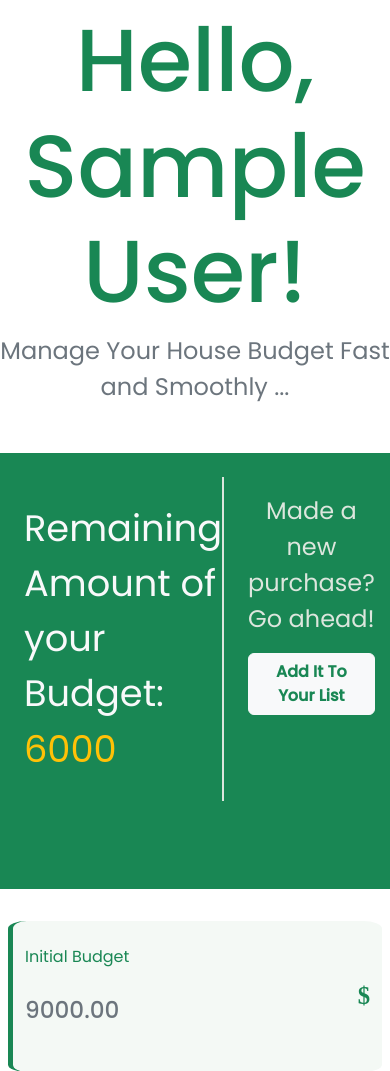
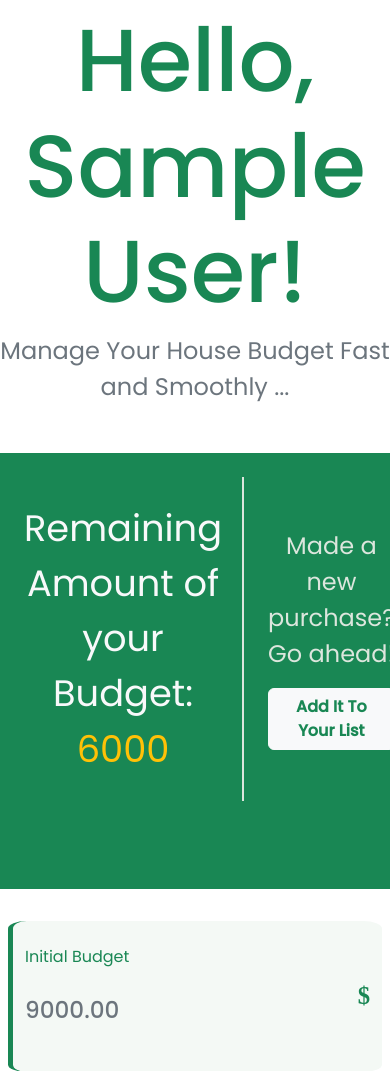
Before and after one commit to MariamAtef226/House-Wallet, a PHP site: page / in a window 390 px wide. Shown: the part 96-1167 px from the top of the page. Run offline with PHP 8.4, Linux system fonts and the light colour scheme; the visitor is signed in with stand-in values (Sample User, id 1); data comes from the database, SQL or seed files in the repository; some libraries are stand-ins or nearby versions; some web fonts are replaced.

Commit message:
adjusted mobile view in home page

```diff
--- a/css/style.css
+++ b/css/style.css
@@ -132,5 +132,12 @@ body {
         display:block !important;
         background-color: var(--lightest-green);
     }
+    .overview .remaining{
+      text-align:center;
+      padding-right:20px;
+    }
+    .add-caption{
+      align-items: center;
+    }
 
 }
--- a/index.php
+++ b/index.php
@@ -69,9 +69,9 @@ $place = 'index';
             </div>
 
             <!-- remaining budget box - to be retrieved from database -->
-            <div class="curr-budget p-4 mt-5  <?= $alert == 0 ? 'bg-success' : 'bg-danger' ?> text-light">
+            <div class="curr-budget p-4 mt-5 <?= $alert == 0 ? 'bg-success' : 'bg-danger' ?> text-light">
                 <div class="d-flex justify-content-evenly">
-                    <div style="font-size:2.3rem;" class="pt-4 pb-4">
+                    <div style="font-size:2.3rem;" class="pt-4 pb-4 remaining">
                         <div>Remaining Amount of your Budget: </div>
                         <div class="text-warning"><?= $current ?></div>
 
@@ -79,7 +79,7 @@ $place = 'index';
 
                     <div class="vertical-bar-grey"></diV>
 
-                    <div class="ps-4 pt-3 pb-3 add-caption text-center" style="font-size:1.5rem;">
+                    <div class="ps-4 pt-3 pb-3 add-caption text-center d-flex d-md-block flex-column justify-content-center" style="font-size:1.5rem;">
                         Made a new purchase? <br> Go ahead!<br>
                         <button type="button" class="btn btn-light text-success mt-3 fw-bold" data-bs-toggle="modal" data-bs-target="#exampleModal2">Add It To Your List</button>
                     </div>
@@ -106,14 +106,14 @@ $place = 'index';
                                 <div class="row mb-4">
                                     <div>
                                         <label class="form-label">Item</label>
-                                        <input type="text" class="form-control" id="item" name="item">
+                                        <input type="text" class="form-control" id="item" name="item" placeholder="Enter items label here...">
                                     </div>
                                 </diV>
 
                                 <div class="row mb-4">
                                     <div>
                                         <label class="form-label">Price</label>
-                                        <input type="text" class="form-control" id="price" name="price">
+                                        <input type="text" class="form-control" id="price" name="price" placeholder="Enter a numeric value for the price...">
                                     </div>
                                 </div>
 
@@ -123,6 +123,7 @@ $place = 'index';
                                         <label class="form-label">Category</label>
                                         <select class="form-select" name="category" id="category">
                                             <option selected value="Groceries">Groceries</option>
+                                            <option value="Food">Food</option>
                                             <option value="Furniture">Furniture</option>
                                             <option value="Clothing">Clothing</option>
                                             <option value="Electronics">Electronics</option>
```
